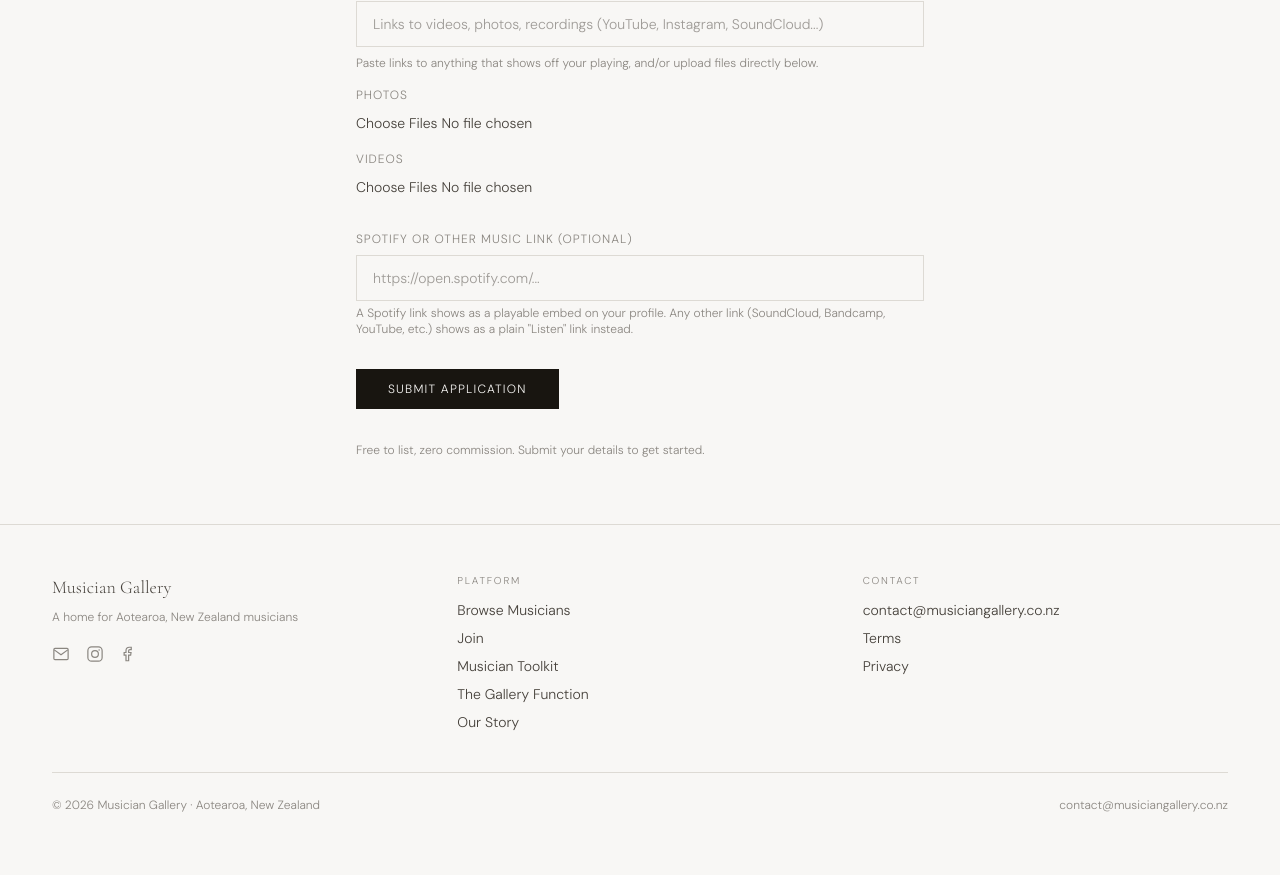
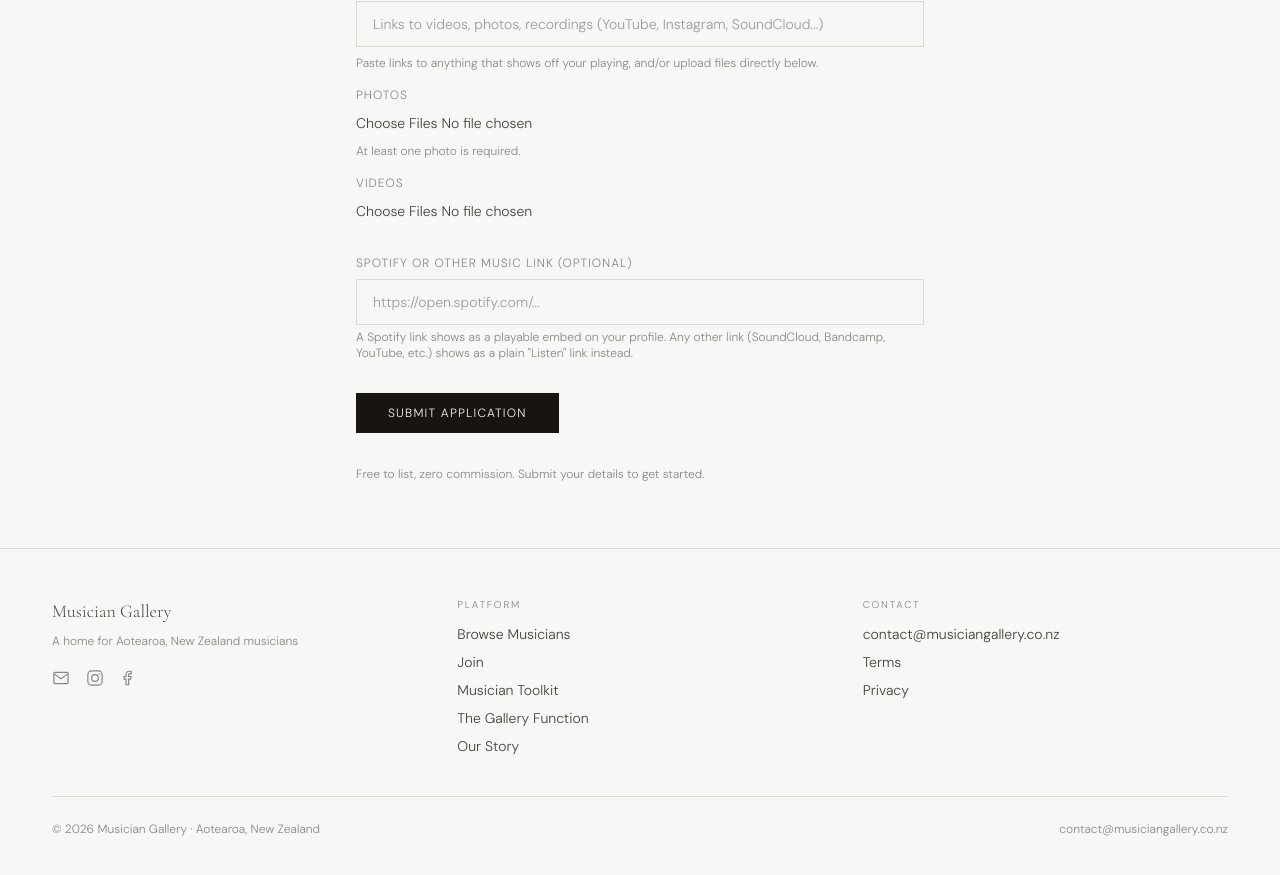
Before and after one commit to musiciangallery/Musician-Gallery, a Next.js app: page /join in a window 1280 px wide. Shown: the part 2039-2914 px from the top of the page. Built offline with nearby package versions, Linux system fonts and the light colour scheme.

Commit message:
Update JoinForm.tsx

```diff
--- a/src/components/JoinForm.tsx
+++ b/src/components/JoinForm.tsx
@@ -182,6 +182,10 @@ export default function JoinForm({
 
   async function submit(e: React.FormEvent) {
     e.preventDefault();
+    if (previousWorkPhotos.length === 0) {
+      setError("Please upload at least one photo before submitting your application.");
+      return;
+    }
     setSubmitting(true);
     setError(null);
     try {
@@ -241,6 +245,7 @@ export default function JoinForm({
       body.set("availableAs", JSON.stringify(form.availableAs));
       body.set("genre", JSON.stringify(form.genre));
       body.set("previousWorkFileUrls", JSON.stringify(previousWorkFileUrls));
+      body.set("photoCount", String(previousWorkPhotos.length));
       body.set("vettingCertificateNumber", form.vettingCertificateNumber);
       if (vettingCertificateUrl) body.set("vettingCertificateUrl", vettingCertificateUrl);
 
@@ -588,6 +593,7 @@ export default function JoinForm({
           }}
           className="text-sm"
         />
+        <p className={hintClass}>At least one photo is required.</p>
         {previousWorkPhotos.length > 0 && (
           <ul className={`${hintClass} space-y-1`}>
             {previousWorkPhotos.map((f, i) => (
```
